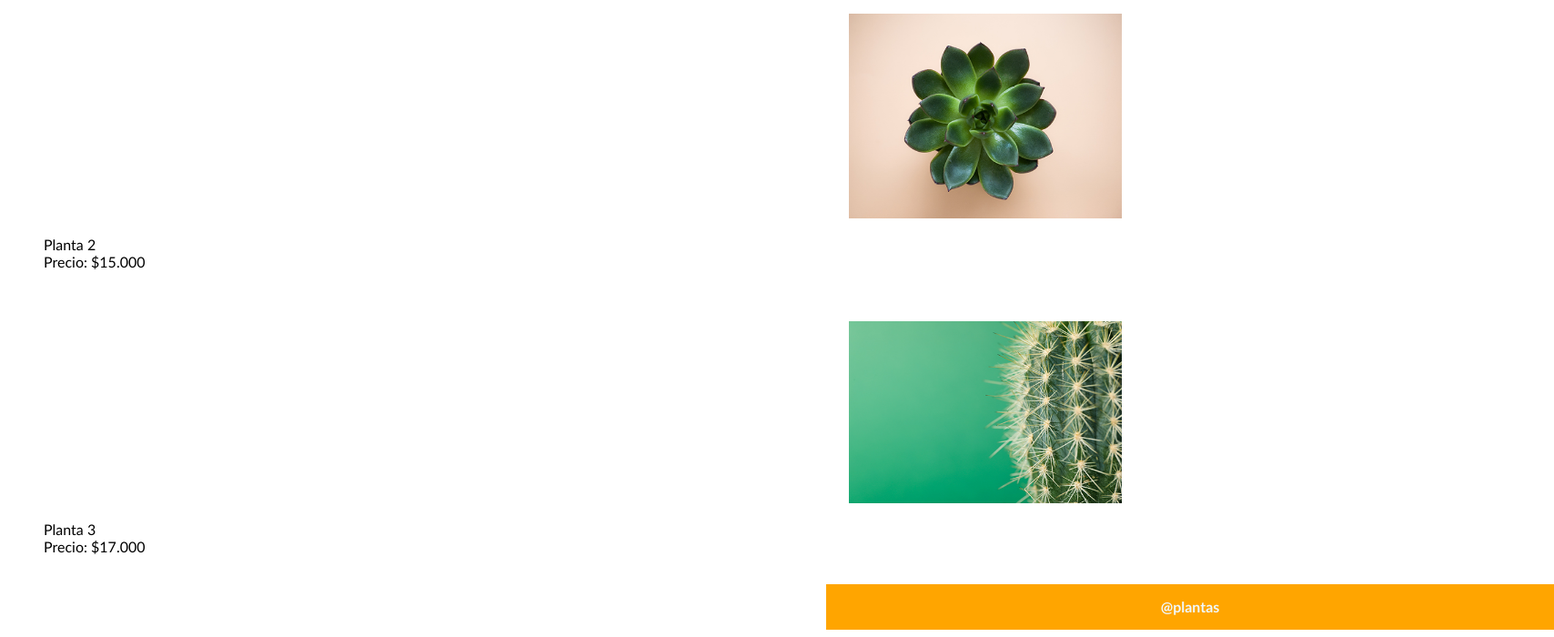
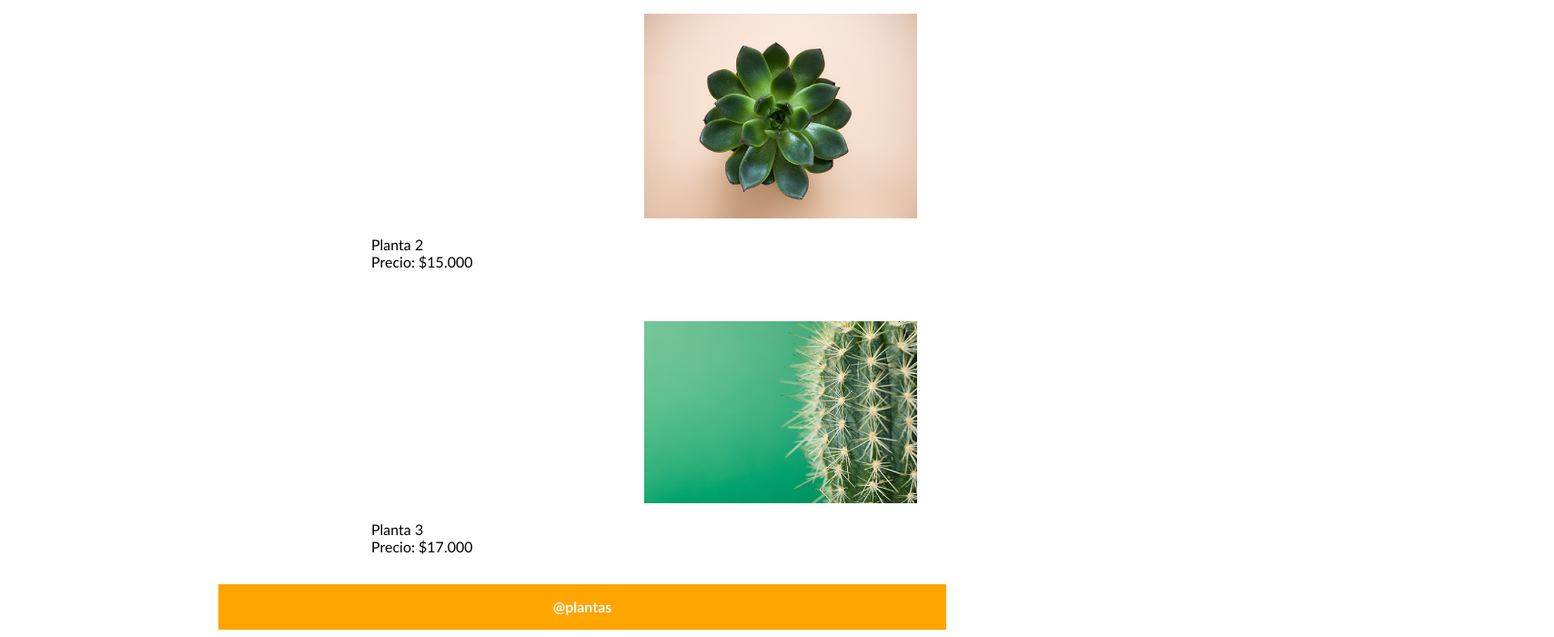
Before and after one commit to apofeniaisidora/1LANDPAGE, a plain HTML site: page index.html in a window 1280 px wide. Shown: the part 557-1257 px from the top of the page at 91% size, 1708 px wide, since content can reach past the window. Drawn offline with Linux system fonts and the light colour scheme.

Commit message:
cambie footer y acerque los precios

```diff
--- a/assets/css/style.css
+++ b/assets/css/style.css
@@ -31,30 +31,24 @@ h1 {
     font-weight: 100;
 }
 
-.container {
-    text-align: left;
-}
-
 .div1 {
-    text-align: center;
     display: inline-block;
-
     width: 350px;
-    padding-left: 900px;
+    padding-left: 700px;
     padding-top: 40px;
 
 }
 
 .div2 {
-    text-align: left;
     display: inline-block;
     width: 350px;
-    padding-left: 40px;
+    padding-left: 400px;
 
 }
 
 footer{
-    margin-left: 900px;
+    margin-left: auto;
+    margin-right: auto;
     width: 800px;
     background-color: orange;
     height: 50px;
```
Also changed, not shown: index.html (+3 -3 lines).
